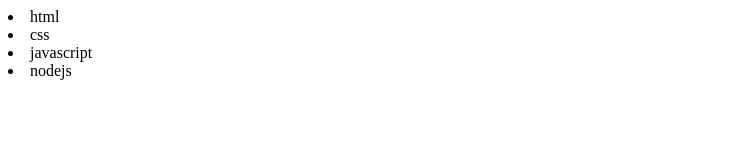
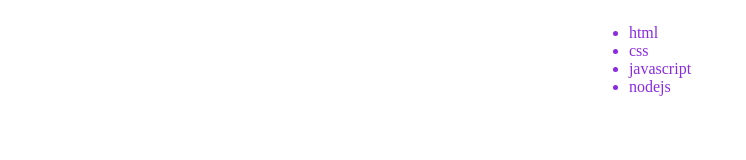
Before and after one commit to JoshitaRavichandaran/Joshita_200166, a plain HTML site: page allcourses.html in a window 1280 px wide. Shown: the whole page, without its empty margins (0-746 px from the left). Drawn offline with Linux system fonts and the light colour scheme.

Commit message:
Update allcourses.html

```diff
--- a/allcourses.html
+++ b/allcourses.html
@@ -5,13 +5,27 @@
     <meta http-equiv="X-UA-Compatible" content="IE=edge">
     <meta name="viewport" content="width=device-width, initial-scale=1.0">
     <title>Document</title>
+    <style>
+        div { text-align: center; }
+ul { display: inline-block; text-align: left; }
+
+nav{
+    color:blueviolet;
+    text-decoration: dotted;
+    text-shadow: 20%;
+}
+    </style>
 </head>
 <body>
+    <div>
     <nav>
+        <ul>
         <li>html</li>
         <li>css</li>
         <li>javascript</li>
         <li>nodejs</li>
+        </ul>
     </nav>
+    </div>
 </body>
 </html>
```
